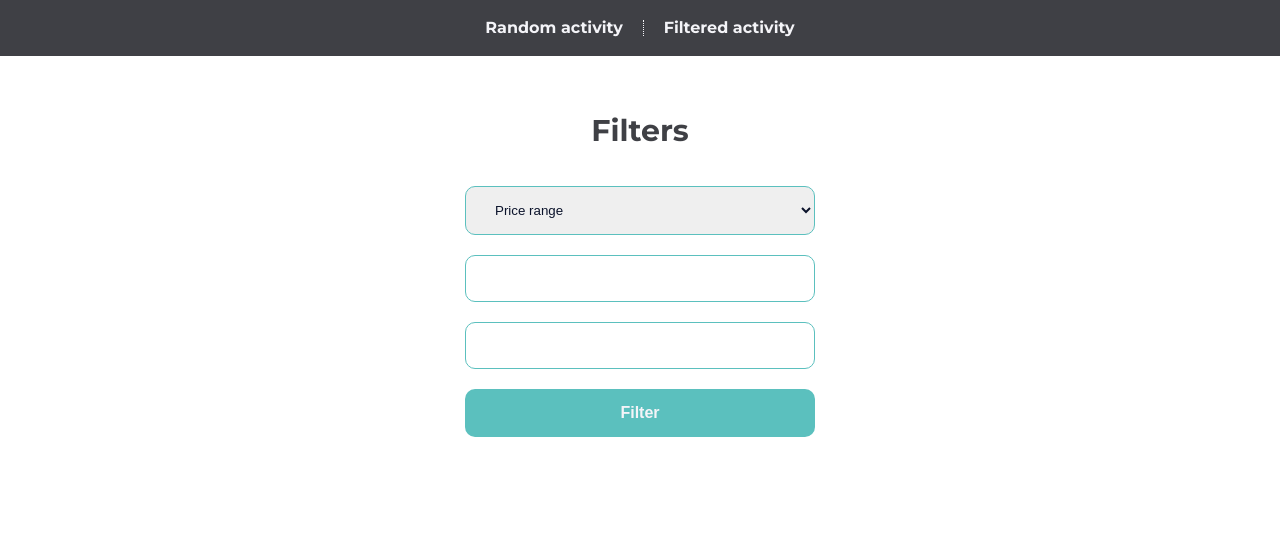
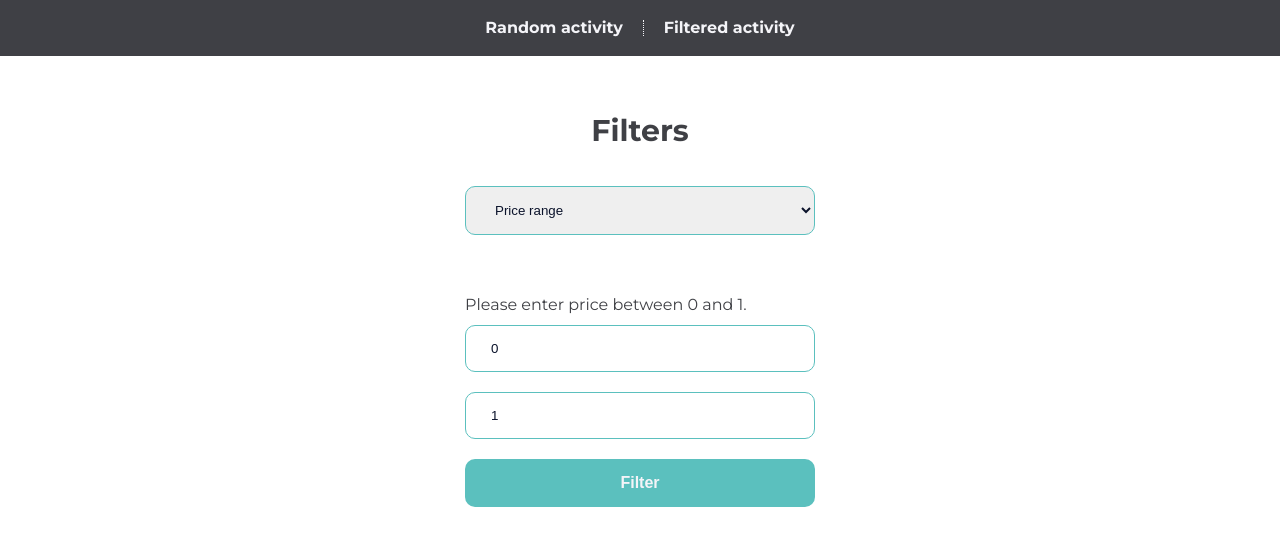
Before and after one commit to twinscom/frontend-test-task, a React (Create React App) app: page /filter in a window 1280 px wide. Shown: the top 546 px of the page. Built offline with nearby package versions, Linux system fonts and the light colour scheme.

Commit message:
Added validation to input fields; Activity block is now external component; Small changes in logycs and design; Added comment to filters.

```diff
--- a/src/App.js
+++ b/src/App.js
@@ -3,15 +3,10 @@ import Activity from './components/activities';
 import { BrowserRouter as Router, Route, Link } from "react-router-dom";
 import styled from 'styled-components';
 import FilteredActivites from './components/filteredActivites';
-import GlobalStyle from './components/commonData';
+import GlobalStyle, {Container} from './components/commonData';
 
 const Nav = styled.nav`
 	background-color: #3F4045;
-`
-const Container = styled.div`
-	width: 70%;
-	margin: 0 auto;
-	padding: 20px 0;
 `
 const Ul = styled.ul`
 	display: flex;
--- a/src/components/Activities.js
+++ b/src/components/Activities.js
@@ -1,60 +1,14 @@
 import React, { useState } from 'react';
 import axios from 'axios';
 import styled from 'styled-components';
-import { Button, Headline } from './commonData';
+import { Button, Headline, ContainerInnerWrap, ActivityContent } from './commonData';
 
-const ActivityWrap = styled.div`
-    border-radius: 20px;
-    padding: 20px;
-    width: 50%;
-    margin: 0 auto;
-    div{
-        margin-bottom: 10px;
-    }
-`
-const ActivityHeader = styled.h3`
-    text-align: center;
-    font-size: 24px;
-    font-weight: 700;
-    line-height: 30px;
-    margin-bottom: 5px;
-`
-const Participants = styled.div`
-    display: flex;
-    justify-content: space-between;
-`
-const Key = styled.div`
-    display: flex;
-    justify-content: flex-end;
-    font-size: 12px;
-    margin-bottom: 20px !important;
-`
-const Type = styled.div`
-    text-align: left;
-`
-const PriceWrap = styled.div`
-    text-align: center;
-    margin-top: 40px;
-`
-const Price = styled.span`
-    font-size: 24px;
-`
 const PreambulaText = styled.div`
     line-height: 26px;
     margin-bottom: 20px;
     margin: 0 auto;
     margin-bottom: 20px;
 `
-// const Preambula = () => {
-//     return (
-//         // TODO Refactoring: make preambula to choose depending on the DATA obj
-//         <>
-//             <PreambulaHeader>WhattodoApp</PreambulaHeader>
-//             <PreambulaText>We'll help you! Just click the button and you'll see the possible variant for your vocation...</PreambulaText>
-//         </>
-//     )
-// }
-
 function Activity() {
 
     // TODO make DATA obj global
@@ -68,46 +22,17 @@ function Activity() {
         setData(result.data);
         setClickCount(clickCount + 1);
     }
-
-    // if (Object.keys(data).length === 0) {
-    //     return (
-    //         <>
-    //             {/* TODO refactoring: remove duplicate code */}
-    //             <Headline>WhattodoApp</Headline>
-    //             <PreambulaText>Don't know what to do? We'll help you! Just click the button and you'll see the possible variant for your vocation...</PreambulaText>
-    //             <Button onClick={getRandomActivity}>Random</Button>
-    //         </>
-    //     )
-    // } else {
-        return (
-            <>
-                {/* TODO refactoring: remove duplicate code */}
+    return (
+        <>
+            <ContainerInnerWrap>
                 <Headline>WhattodoApp</Headline>
                 <PreambulaText>{Object.keys(data).length === 0 ? `Don't know what to do? We'll help you! Just click the button and you'll see the possible variant for your vocation...` : `Don't like that? Click... ;-)`}</PreambulaText>
                 <Button onClick={getRandomActivity} style={{ marginBottom: '20px' }}>Random</Button>
 
-                <ActivityWrap style={{ backgroundColor: '#3F4045', color: '#F4F4F8' }} className={Object.keys(data).length === 0 ? 'display-none' : ''}>
-                    <ActivityHeader>{data.activity}</ActivityHeader>
-                    <Key>
-                        id: {data.key}
-                    </Key>
-                    <Type>
-                        <span>Activity type: <strong style={{ color: '#5BC0BE' }}>{data.type}</strong></span>
-                    </Type>
-                    <Participants>
-                        Participants: {data.participants}
-                    </Participants>
-                    <PriceWrap>
-                        <Price>
-                            <i style={data.price === 0 ? { textTransform: 'uppercase', color: '#FED766', fontWeight: 700 } : {}}>
-                                {data.price === 0 ? `It's free!` : `Price: $${data.price}`}
-                            </i>
-                        </Price>
-                    </PriceWrap>
-                </ActivityWrap>
-            </>
-        )
-    // }
+                <ActivityContent data={data} />
+            </ContainerInnerWrap>
+        </>
+    )
 }
 
 export default Activity;
--- a/src/components/commonData.js
+++ b/src/components/commonData.js
@@ -1,3 +1,4 @@
+import React from 'react';
 import styled, { createGlobalStyle } from 'styled-components';
 
 //
@@ -24,6 +25,12 @@ const Button = styled.button`
     &:hover{
         background-color: #0B132B;
     }
+	&:disabled{
+		background-color: grey;
+		&:hover{
+			background-color: grey;
+    	}
+	}
 `
 const GlobalStyle = createGlobalStyle`
 @import url('https://fonts.googleapis.com/css?family=Montserrat:400,700');
@@ -79,9 +86,6 @@ const GlobalStyle = createGlobalStyle`
 		font-family: 'Montserrat', sans-serif;
 		color: #3F4045;
 	}
-	strong{
-		font-weight: 700;
-	}
 	.display-none{
 		display: none;
 	}
@@ -100,11 +104,94 @@ const GlobalStyle = createGlobalStyle`
 			background-color: #0B132B;
 		}
 	}
+	.error-input{
+		border-color: #FF7373 !important;
+	}
+	.price{
+		text-transform: uppercase;
+		color: #FED766;
+		font-weight: 700;
+	}
 `
 const Headline = styled.h1`
     font-size: 30px;
     font-weight: 700;
     margin: 40px 0;
 `
+const Container = styled.div`
+	width: 70%;
+	margin: 0 auto;
+	padding: 20px 0;
+`
+const ContainerInnerWrap = styled.div`
+	max-width: 350px;
+	margin: 0 auto;
+`
+const ActivityWrap = styled.div`
+    border-radius: 20px;
+    padding: 20px;
+    margin: 0 auto;
+	background-color: #3F4045;
+	color: #F4F4F8;
+    div{
+        margin-bottom: 10px;
+    }
+`
+const Strong = styled.strong`
+	color: #5BC0BE;
+	font-weight: 700;
+`
+const ActivityHeader = styled.h3`
+    text-align: center;
+    font-size: 24px;
+    font-weight: 700;
+    line-height: 30px;
+    margin-bottom: 5px;
+`
+const Participants = styled.div`
+    display: flex;
+    justify-content: space-between;
+`
+const Key = styled.div`
+    display: flex;
+    justify-content: flex-end;
+    font-size: 12px;
+    margin-bottom: 20px !important;
+`
+const Type = styled.div`
+    text-align: left;
+`
+const PriceWrap = styled.div`
+    text-align: center;
+    margin-top: 40px;
+`
+const Price = styled.span`
+    font-size: 24px;
+`
+const ActivityContent = (props) => {
+	console.log(props.data);
+	return (
+		<ActivityWrap className={Object.keys(props.data).length === 0 ? 'display-none' : ''}>
+			<ActivityHeader>{props.data.activity}</ActivityHeader>
+			<Key>
+				id: {props.data.key}
+			</Key>
+			<Type>
+				<span>Activity type: <Strong>{props.data.type}</Strong></span>
+			</Type>
+			<Participants>
+				Participants: {props.data.participants}
+			</Participants>
+			<PriceWrap>
+				<Price>
+					<i className={props.data.price === 0 ? 'price' : null}>
+						{props.data.price === 0 ? `It's free!` : `Price: $${props.data.price}`}
+					</i>
+				</Price>
+			</PriceWrap>
+		</ActivityWrap>
+	)
+}
+
 export default GlobalStyle;
-export { Button, Headline};
+export { Button, Headline, Container, ContainerInnerWrap, ActivityWrap, Strong, ActivityContent };
--- a/src/components/filteredActivites.js
+++ b/src/components/filteredActivites.js
@@ -1,13 +1,11 @@
 import React, { useState } from 'react';
 // import axios from 'axios';
 import styled from 'styled-components';
-import { Button, Headline } from './commonData'
+import { Button, Headline, ContainerInnerWrap, ActivityWrap } from './commonData'
 
 const FilterBlock = styled.div`
     display: flex;
     flex-direction: column;
-    margin: 0 auto;
-    max-width: 350px;
 `
 const Input = styled.input`
     margin: 0 auto 20px;
@@ -33,72 +31,87 @@ const Select = styled.select`
         border-color: #0B132B;
     }
 `
-
-const FilterContent = () => {
+const FilterComment = styled.div`
+    margin: 40px 0 10px;
+    text-align: left;
+    line-height: 20px;
+`
+const FilteredActivites = () => {
     let [filterType, setfilterType] = useState('priceRange');
-    const [firstValue, setFirstValue] = useState();
-    const [secondValue, setSecondValue] = useState();
+    const [firstValue, setFirstValue] = useState(0);
+    const [secondValue, setSecondValue] = useState(1);
 
     function handleChange(e) {
         setfilterType(e.target.value);
-        setFirstValue('');
-        setSecondValue('');
+        setFirstValue(0);
+        setSecondValue(1);
     }
 
-    function getActivity(e) {
-        e.preventDefault();
+    function getActivity() {
+        if (validation()) {
             let url = 'http://www.boredapi.com/api/activity';
 
             if (filterType === 'priceRange') {
                 url = `${url}?minprice=${firstValue}&maxprice=${secondValue}`;
-        } else if (filterType === 'participants') {
+            } else {
                 url = `${url}?participants=${firstValue}`;
             }
             console.log(url);
         }
-
-    function validation() {
-
     }
 
+    function validateValue(value) {
+        if (value === null || value === undefined || isNaN(value) || value < 0 || value > 1) {
+            return false;
+        }
+        return true;
+    }
+    function validation() {
+        if (filterType === 'priceRange') {
+            if (firstValue > secondValue) {
+                return false;
+            }
+            return (validateValue(firstValue) && validateValue(secondValue));
+        } else {
+            return validateValue(firstValue);
+        }
+    }
     function onlyDigits(e) {
-        // e.target.value = e.target.value.replace();
+        e.target.value = e.target.value.replace(/[^0-9\.]+/g, '');
     }
 
     return (
         <>
+            <ContainerInnerWrap>
+                <Headline>Filters</Headline>
                 <FilterBlock className="filterBlock">
                     <Select value={filterType} onChange={handleChange}>
                         <option value="priceRange">Price range</option>
                         <option value="participants">Participants</option>
                     </Select>
 
-                <Input type="number"
-                    min='0' max='1' step='0.01'
+                    <FilterComment>Please enter {filterType === 'priceRange' ? 'price between 0 and 1.' : 'number of participants of the activity.'}</FilterComment>
+
+                    <Input type="text"
                         value={firstValue}
                         onChange={e => setFirstValue(e.target.value)}
-                    onKeyDown={onlyDigits} />
-                <Input type="number"
-                    min='0' max='1' step='0.01'
+                        className={!validateValue(firstValue) ? 'error-input' : null}
+                        placeholder={filterType === 'priceRange' ? 'Min value' : 'Participants'}
+                        onKeyUp={onlyDigits}/>
+                    <Input type="text"
                         value={secondValue}
                         onChange={e => setSecondValue(e.target.value)}
-                    onKeyDown={onlyDigits}
-                    className={filterType === 'priceRange' ? '' : 'display-none'} />
-                <Button onClick={getActivity} style={{ margin: '0 auto' }}>Filter</Button>
+                        className={!validateValue(secondValue) ? 'error-input' : null}
+                        style={filterType === 'priceRange' ? { dislay: 'inline' } : { display: 'none' }}
+                        placeholder={filterType === 'priceRange' ? 'Max value' : null}
+                        onKeyUp={onlyDigits}/>
+                    <Button onClick={getActivity}
+                        style={{ margin: '0 auto' }}
+                        disabled={!(validateValue(+firstValue) && validateValue(+secondValue)) ? 'disabled' : null}>
+                        Filter
+                        </Button>
                 </FilterBlock>
-
-            {/* <Button>Apply filter</Button> */}
-        </>
-    )
-}
-
-const FilteredActivites = () => {
-
-
-    return (
-        <>
-            <Headline>Filters</Headline>
-            <FilterContent />
+            </ContainerInnerWrap>
         </>
     )
 }
```
Lines whose indentation alone changed are shown as unchanged.
